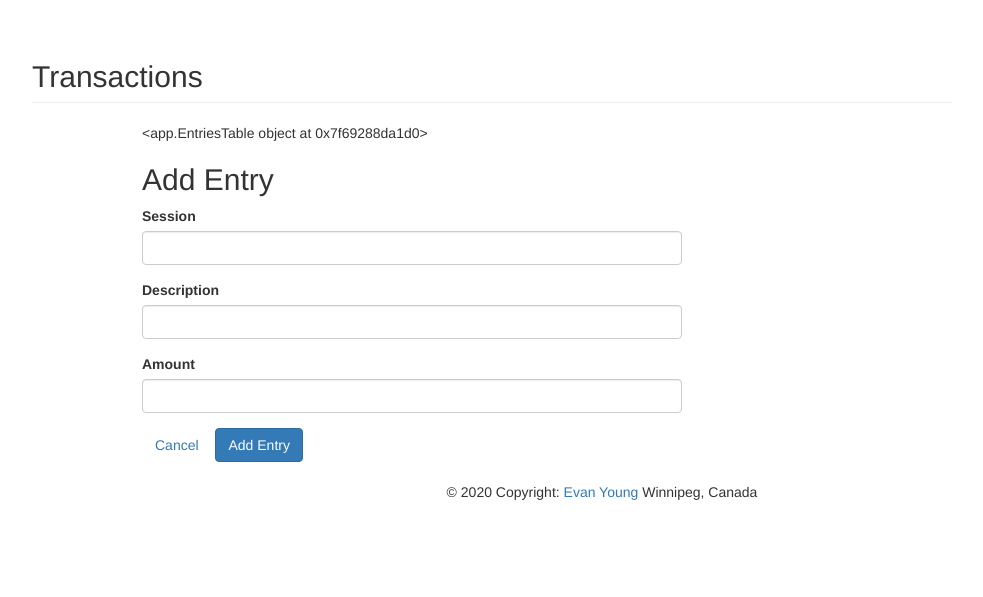
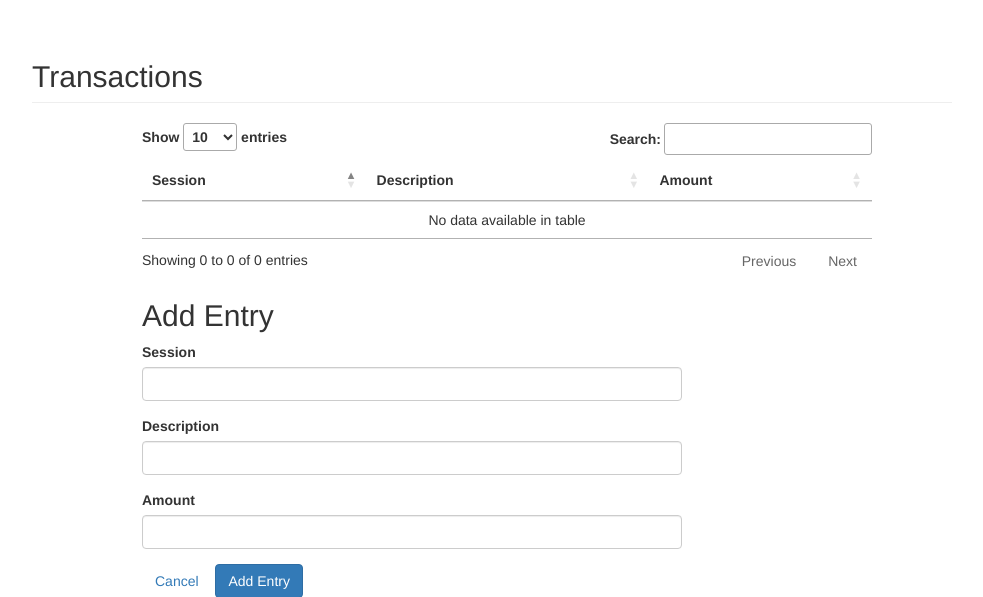
Before and after one commit to cantis/CoinPurse, a Flask app: page / in a window 1280 px wide. Shown: the part 52-649 px from the top of the page, without its empty margins (38-1021 px from the left). Run offline with Flask 2, Linux system fonts and the light colour scheme; data that the repository does not hold is empty; some libraries are stand-ins or nearby versions.

Commit message:
Entry  table with DataTableFormatting works!

```diff
--- a/app.py
+++ b/app.py
@@ -1,5 +1,4 @@
 from flask import Flask, render_template, url_for, redirect
-from flask.globals import request
 from wtforms.fields.core import BooleanField, FloatField, IntegerField
 from wtforms.fields.simple import HiddenField
 from config import DevConfig
@@ -80,25 +79,37 @@ class CharacterTable(Table):
     classes = ['table']
     table_id = 'characterTable'
     thead_classes = ['table__header']
-    no_items = 'No Characters'
+    no_items = 'No Character Defined'
 
     def get_tr_attrs(self, item):
         return{'class': 'table__row'}
     name = Col('Character', th_html_attrs={'class': 'table__header'}, td_html_attrs={'class': 'table__cell'})
-    is_dead = Col
+    is_dead = Col('Is Dead', th_html_attrs={'class': 'table__header'}, td_html_attrs={'class': 'table__cell'})
 
 
 # Quick Forms
 class AddEntryForm(FlaskForm):
     """ Add Entry Form """
+    session = IntegerField(label='Session', validators=[InputRequired('Please provide session number.')])
+    description = StringField(label='Description', validators=[InputRequired('Please provide a name')])
+    amount = FloatField(label='Amount', validators=[InputRequired('Please enter an amount.')])
+
+
+class EditEntryForm(FlaskForm):
     id = HiddenField()
     session = IntegerField(label='Session', validators=[InputRequired('Please provide session number.')])
     description = StringField(label='Description', validators=[InputRequired('Please provide a name')])
-    amoutn = FloatField(label='Amount', validators=[InputRequired('Please enter an amount.')])
+    amount = FloatField(label='Amount', validators=[InputRequired('Please enter an amount.')])
 
 
 class AddCharacterForm(FlaskForm):
     """ Add Character Form """
+    name = StringField(label="Character", validators=[InputRequired('Please provide a character name')])
+    is_dead = BooleanField(label="Is Dead")
+
+
+class EditCharacterForm(FlaskForm):
+    """ Edit Character Form """
     id = HiddenField()
     name = StringField(label="Character", validators=[InputRequired('Please provide a character name')])
     is_dead = BooleanField(label="Is Dead")
@@ -108,9 +119,8 @@ class AddCharacterForm(FlaskForm):
 @app.route('/', methods=['get'])
 def index():
     entries = Entry.query.all()
-    table = EntriesTable(entries)
     add_form = AddEntryForm()
-    return render_template('index.html', table=table, add_form=add_form)
+    return render_template('index.html', entries=entries, add_form=add_form)
 
 
 @app.route('/add', methods=['post'])
@@ -119,9 +129,10 @@ def add_transaction():
     form = AddEntryForm()
     if form.validate_on_submit():
         new_entry = Entry(
-            name=request.form.get('name'),
-            role=request.form.get('role'),
-            salary=request.form.get('salary')
+            id=form.id.data,
+            session=form.session.data,
+            description=form.description.data,
+            amount=form.amount.data
             )
         db.session.add(new_entry)
         db.session.commit()
@@ -143,8 +154,8 @@ def add_character():
     form = AddCharacterForm()
     if form.validate_on_submit():
         new_character = Character(
-            name=request.form.get('name'),
-            is_dead=request.form.get('is_dead')
+            name=form.name.data,
+            is_dead=form.is_dead.data
             )
         db.session.add(new_character)
         db.session.commit()
--- a/templates/character.html
+++ b/templates/character.html
@@ -34,7 +34,7 @@
     <script type="text/javascript" charset="utf8" src="https://cdn.datatables.net/1.10.22/js/jquery.dataTables.js"></script>
     <script>
         $(document).ready (function(){
-            $('#tranTable').DataTable();
+            $('#characterTable').DataTable();
         })
     </script>
 {% endblock scripts%}
--- a/templates/index.html
+++ b/templates/index.html
@@ -13,7 +13,24 @@
         </div>
         <br>
         <div class="row col-md-offset-1 col-md-8">
-            {{ table }}
+            <table class="table" id="entryTable">
+                <thead>
+                    <tr>
+                        <th>Session</th>
+                        <th>Description</th>
+                        <th>Amount</th>
+                    </tr>
+                </thead>
+                <tbody>
+                    {% for entry in entries %}
+                    <tr>
+                        <td>{{ entry.session }}</td>
+                        <td>{{ entry.description }}</td>
+                        <td>{{ entry.amount }}</td>
+                    </tr>
+                    {% endfor %}
+                </tbody>
+            </table>
         </div>
         <div class="row col-md-offset-1 col-md-6">
             <h2>Add Entry</h2>
@@ -35,7 +52,7 @@
     <script type="text/javascript" charset="utf8" src="https://cdn.datatables.net/1.10.22/js/jquery.dataTables.js"></script>
     <script>
         $(document).ready (function(){
-            $('#tranTable').DataTable();
+            $('#entryTable').DataTable();
         })
     </script>
 {% endblock scripts%}
```
